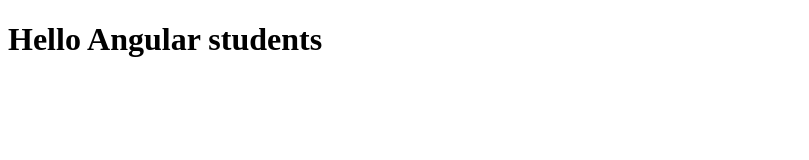
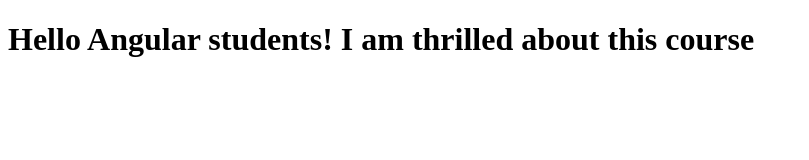
Before and after one commit to danjim93/angular-test, a plain HTML site: page index.html in a window 1280 px wide. Shown: the whole page, without its empty margins (0-809 px from the left). Drawn offline with Linux system fonts and the light colour scheme.

Commit message:
Next version of web file.

```diff
--- a/index.html
+++ b/index.html
@@ -5,6 +5,6 @@
     <title>Hello Angular</title>
   </head>
   <body>
-    <h1> Hello Angular students</h1>
+    <h1> Hello Angular students! I am thrilled about this course</h1>
   </body>
 </html>
```
